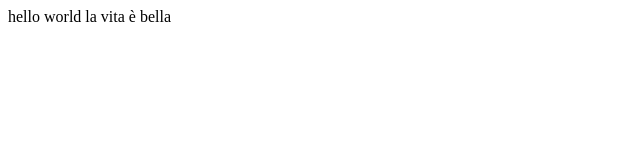
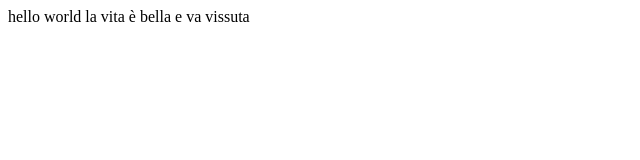
Before and after one commit to sandrinidavid/sandrini.david.github.io, a plain HTML site: page index.html in a window 1280 px wide. Shown: the full height of the page, 0-640 px from the left. Drawn offline with Linux system fonts and the light colour scheme.

Commit message:
initial commit riprovo

```diff
--- a/index.html
+++ b/index.html
@@ -5,7 +5,7 @@
     <title>hello world</title>
 </head>
 <body>
-hello world la vita è bella
+hello world la vita è bella e va vissuta
 
 </body>
 </html>
```
